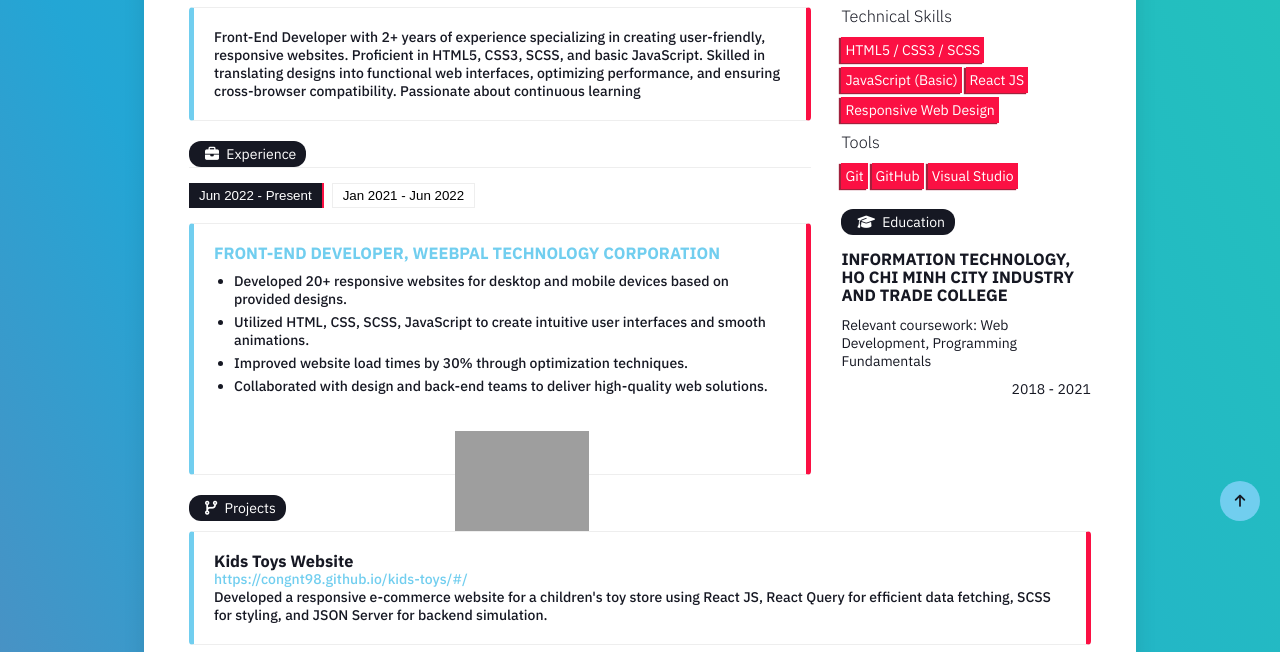
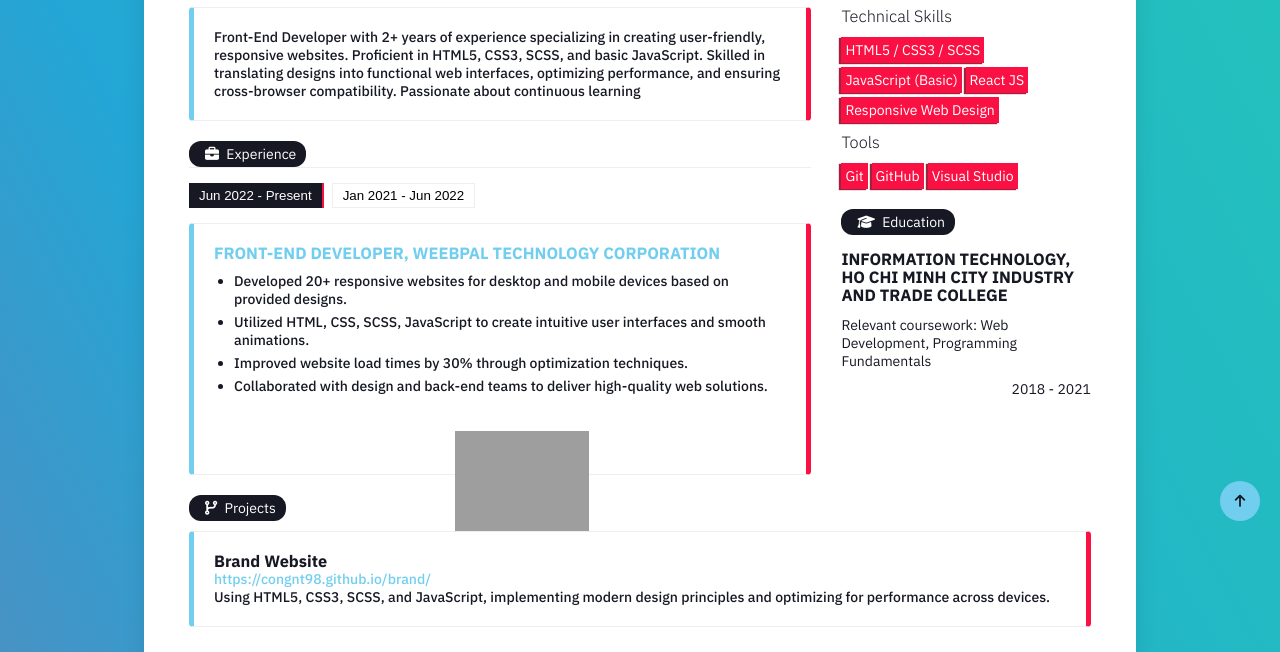
Before and after one commit to congnt98/ResumeCV, a website: page index.html in a window 1280 px wide. Shown: the part 259-911 px from the top of the page. Drawn offline with Linux system fonts and the light colour scheme; grey boxes are pictures that could not be loaded.

Commit message:
Update project

```diff
--- a/index.html
+++ b/index.html
@@ -213,7 +213,7 @@
               </div>
             </div>
             <div class="section-body">
-              <div class="box-panel">
+              <!-- <div class="box-panel">
                 <h3>Kids Toys Website</h3>
                 <p>
                   <a
@@ -227,7 +227,7 @@
                   store using React JS, React Query for efficient data fetching,
                   SCSS for styling, and JSON Server for backend simulation.
                 </p>
-              </div>
+              </div> -->
 
               <div class="box-panel">
                 <h3>Brand Website</h3>
```
